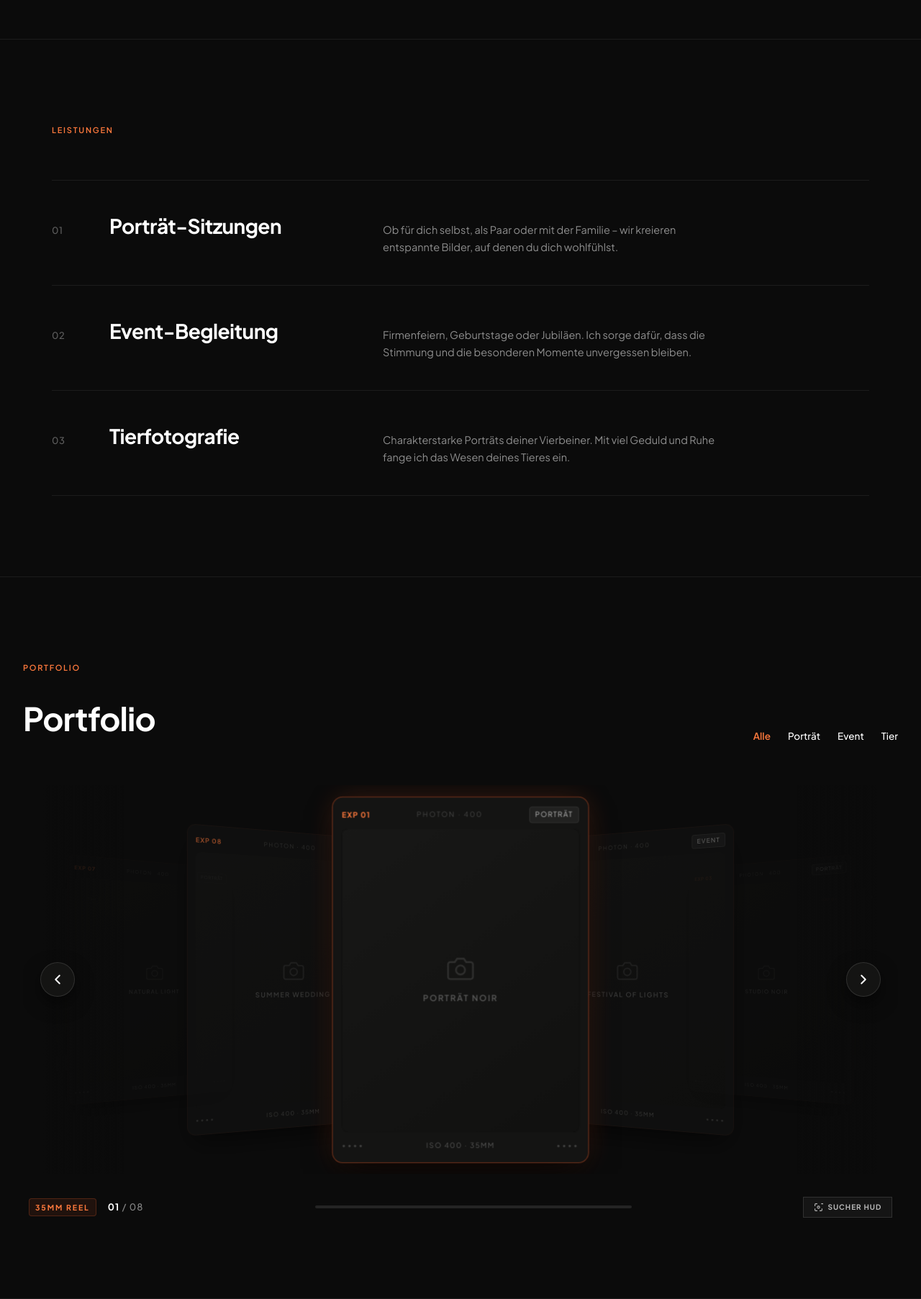
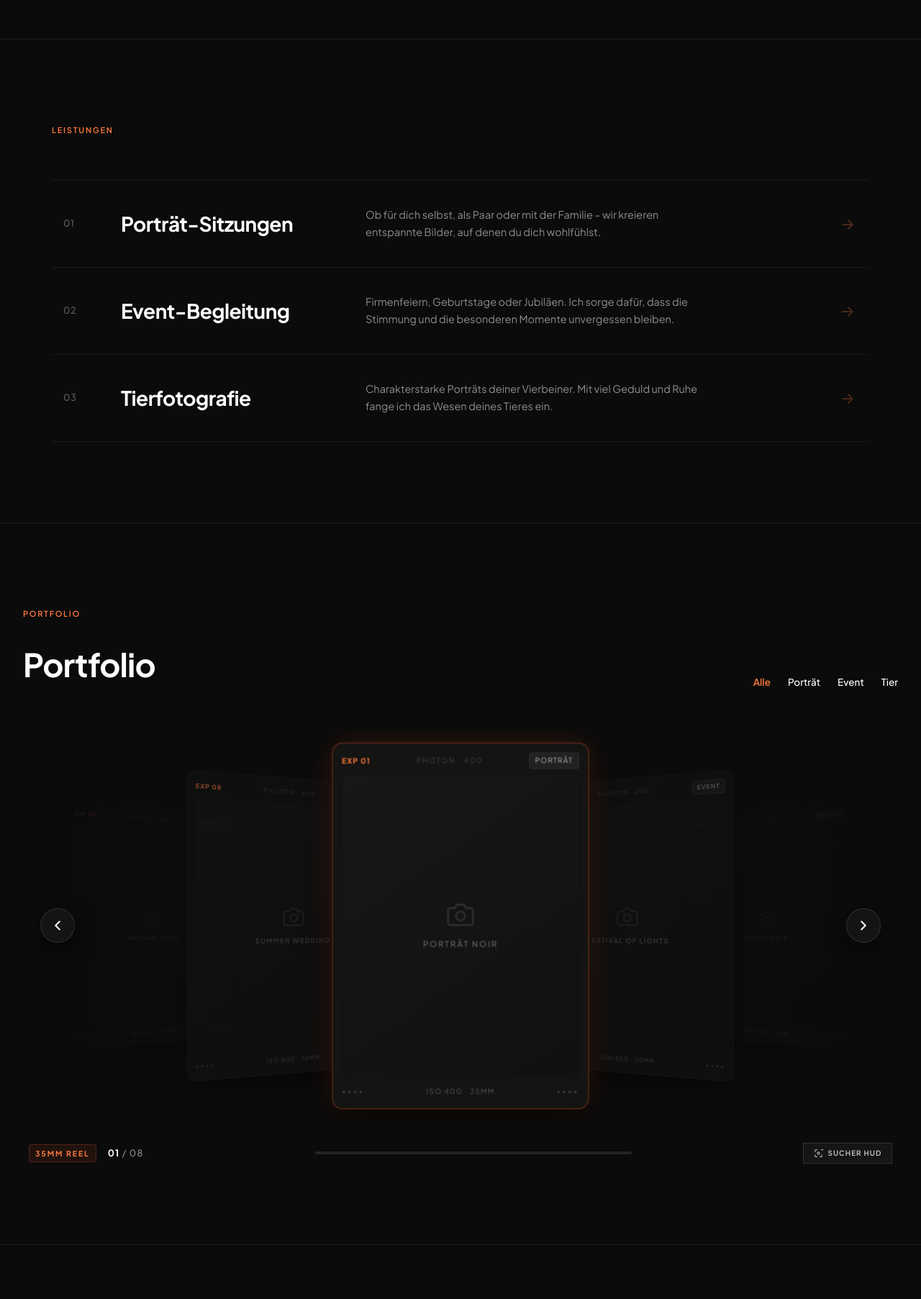
Before and after one commit to GalaxyGamer5/photon-capture, a PHP site: page / in a window 1280 px wide. Shown: the part 1247-3052 px from the top of the page at 72% size. Run offline with PHP 8.4, Linux system fonts and the light colour scheme; data that the repository does not hold is empty.

Commit message:
feat: make service rows under Leistungen clickable to auto-filter and smooth-scroll to gallery

```diff
--- a/css/style.css
+++ b/css/style.css
@@ -93,6 +93,15 @@ textarea {
     max-width: var(--max-width);
     margin: 0 auto;
     padding: 0 2rem;
+}
+
+/* Smooth anchor offsets for fixed header */
+#about,
+#services,
+#gallery,
+#pricing,
+#contact {
+    scroll-margin-top: calc(var(--header-height) + 1.25rem);
 }
 
 /* Editorial Kickers (Uppercase Section Labels) */
@@ -392,15 +401,25 @@ body.viewfinder-active .site-header {
 
 .service-row {
     display: grid;
-    grid-template-columns: 80px 380px 1fr;
-    align-items: baseline;
-    padding: 2.5rem 0;
+    grid-template-columns: 80px 340px 1fr auto;
+    align-items: center;
+    padding: 2.25rem 1rem;
     border-top: 1px solid var(--border-hairline);
-    transition: background-color var(--transition-fast);
+    cursor: pointer;
+    border-radius: var(--radius-sm);
+    transition: background-color var(--transition-fast), border-color var(--transition-fast), padding var(--transition-fast);
+    outline: none;
 }
 
 .service-row:hover {
-    background-color: rgba(255, 255, 255, 0.015);
+    background-color: rgba(255, 255, 255, 0.03);
+    border-color: rgba(224, 90, 43, 0.35);
+}
+
+.service-row:focus-visible {
+    background-color: rgba(255, 255, 255, 0.04);
+    outline: 2px solid var(--accent-orange);
+    outline-offset: -2px;
 }
 
 .service-num {
@@ -408,6 +427,11 @@ body.viewfinder-active .site-header {
     font-weight: 500;
     color: var(--text-muted);
     letter-spacing: 0.05em;
+    transition: color var(--transition-fast);
+}
+
+.service-row:hover .service-num {
+    color: var(--accent-orange);
 }
 
 .service-name {
@@ -416,6 +440,11 @@ body.viewfinder-active .site-header {
     font-weight: 700;
     color: #ffffff;
     letter-spacing: -0.02em;
+    transition: color var(--transition-fast);
+}
+
+.service-row:hover .service-name {
+    color: var(--accent-orange);
 }
 
 .service-desc {
@@ -423,6 +452,47 @@ body.viewfinder-active .site-header {
     color: var(--text-secondary);
     line-height: 1.65;
     max-width: 480px;
+}
+
+.service-action-hint {
+    display: inline-flex;
+    align-items: center;
+    gap: 0.5rem;
+    justify-content: flex-end;
+    opacity: 0.3;
+    transform: translateX(-4px);
+    transition: all var(--transition-fast);
+    white-space: nowrap;
+    margin-left: 1rem;
+}
+
+.service-action-hint .hint-text {
+    font-size: 11.5px;
+    font-weight: 600;
+    letter-spacing: 0.08em;
+    text-transform: uppercase;
+    color: var(--accent-orange);
+    display: none;
+}
+
+.service-action-hint .service-arrow {
+    font-size: 1.35rem;
+    line-height: 1;
+    color: var(--accent-orange);
+    transition: transform var(--transition-fast);
+}
+
+.service-row:hover .service-action-hint {
+    opacity: 1;
+    transform: translateX(0);
+}
+
+.service-row:hover .service-action-hint .hint-text {
+    display: inline;
+}
+
+.service-row:hover .service-action-hint .service-arrow {
+    transform: translateX(4px);
 }
 
 /* ==========================================================================
@@ -1878,8 +1948,8 @@ body.viewfinder-active .site-header {
     }
 
     .service-row {
-        grid-template-columns: 60px 1fr;
-        row-gap: 1rem;
+        grid-template-columns: 60px 1fr auto;
+        row-gap: 0.75rem;
     }
 
     .service-desc {
@@ -2245,9 +2315,17 @@ body.viewfinder-active .site-header {
     }
 
     .service-row {
-        grid-template-columns: 32px 1fr;
+        grid-template-columns: 32px 1fr auto;
         row-gap: 0.4rem;
-        padding: 1.25rem 0;
+        padding: 1.25rem 0.5rem;
+    }
+
+    .service-action-hint .hint-text {
+        display: none !important;
+    }
+
+    .service-action-hint {
+        opacity: 0.7;
     }
 
     .service-name {
--- a/index.html
+++ b/index.html
@@ -210,20 +210,32 @@
             <div class="container">
                 <span class="section-kicker" data-i18n="services.kicker">LEISTUNGEN</span>
                 <div class="services-list">
-                    <div class="service-row">
+                    <div class="service-row" data-category="portrait" role="button" tabindex="0" aria-label="Porträt-Fotos in der Galerie anzeigen" title="In der Galerie ansehen">
                         <span class="service-num">01</span>
                         <h3 class="service-name" data-i18n="services.portrait.title">Porträt-Sitzungen</h3>
                         <p class="service-desc" data-i18n="services.portrait.desc">Für dich, als Paar oder mit der Familie: entspannte Bilder, auf denen du dich wohlfühlst.</p>
+                        <span class="service-action-hint">
+                            <span class="hint-text" data-i18n="services.viewInGallery">In Galerie ansehen</span>
+                            <span class="service-arrow" aria-hidden="true">→</span>
+                        </span>
                     </div>
-                    <div class="service-row">
+                    <div class="service-row" data-category="event" role="button" tabindex="0" aria-label="Event-Fotos in der Galerie anzeigen" title="In der Galerie ansehen">
                         <span class="service-num">02</span>
                         <h3 class="service-name" data-i18n="services.event.title">Event-Begleitung</h3>
                         <p class="service-desc" data-i18n="services.event.desc">Firmenfeiern, Geburtstage, Jubiläen: Stimmung und besondere Momente bleiben unvergessen.</p>
+                        <span class="service-action-hint">
+                            <span class="hint-text" data-i18n="services.viewInGallery">In Galerie ansehen</span>
+                            <span class="service-arrow" aria-hidden="true">→</span>
+                        </span>
                     </div>
-                    <div class="service-row">
+                    <div class="service-row" data-category="pet" role="button" tabindex="0" aria-label="Tier-Fotos in der Galerie anzeigen" title="In der Galerie ansehen">
                         <span class="service-num">03</span>
                         <h3 class="service-name" data-i18n="services.pet.title">Tierfotografie</h3>
                         <p class="service-desc" data-i18n="services.pet.desc">Charakterstarke Porträts deiner Vierbeiner, mit Geduld und Ruhe aufgenommen.</p>
+                        <span class="service-action-hint">
+                            <span class="hint-text" data-i18n="services.viewInGallery">In Galerie ansehen</span>
+                            <span class="service-arrow" aria-hidden="true">→</span>
+                        </span>
                     </div>
                 </div>
             </div>
--- a/js/main.js
+++ b/js/main.js
@@ -1061,18 +1061,35 @@ document.addEventListener('DOMContentLoaded', async () => {
         });
     });
 
-    const serviceCards = document.querySelectorAll(".service-card");
-    serviceCards.forEach(card => {
-        card.addEventListener("click", () => {
-            const category = card.getAttribute("data-category");
+    // --- Service Row & Service Card Click Handlers -> Auto-filter & Scroll to Gallery ---
+    const serviceItems = document.querySelectorAll(".service-row, .service-card");
+    serviceItems.forEach(item => {
+        const handleServiceClick = () => {
+            const category = item.getAttribute("data-category");
+            if (!category) return;
+
+            // 1. Activate the corresponding gallery filter tab and re-render camera roll
             activateFilter(category);
 
+            // 2. Smoothly scroll to the gallery section with proper header offset
             const gallerySection = document.getElementById("gallery");
             if (gallerySection) {
-                gallerySection.scrollIntoView({ behavior: "smooth", block: "start" });
-            }
-        });
-        card.style.cursor = "pointer";
+                const headerHeight = parseInt(getComputedStyle(document.documentElement).getPropertyValue('--header-height')) || 76;
+                const elementTop = gallerySection.getBoundingClientRect().top + window.pageYOffset;
+                window.scrollTo({
+                    top: Math.max(0, elementTop - headerHeight - 20),
+                    behavior: "smooth"
+                });
+            }
+        };
+
+        item.addEventListener("click", handleServiceClick);
+        item.addEventListener("keydown", (e) => {
+            if (e.key === "Enter" || e.key === " ") {
+                e.preventDefault();
+                handleServiceClick();
+            }
+        });
     });
 
     // Compatibility alias
--- a/js/translations.js
+++ b/js/translations.js
@@ -53,6 +53,7 @@ const translations = {
         "services.event.desc": "Firmenfeiern, Geburtstage oder Jubiläen. Ich sorge dafür, dass die Stimmung und die besonderen Momente unvergessen bleiben.",
         "services.pet.title": "Tierfotografie",
         "services.pet.desc": "Charakterstarke Porträts deiner Vierbeiner. Mit viel Geduld und Ruhe fange ich das Wesen deines Tieres ein.",
+        "services.viewInGallery": "In Galerie ansehen",
 
         "pricing.title": "Pakete & Preise",
         "pricing.portrait.title": "Porträt-Session",
@@ -303,6 +304,7 @@ const translations = {
         "services.event.desc": "Company parties, birthdays, or anniversaries. I ensure that the atmosphere and special moments remain unforgettable.",
         "services.pet.title": "Pet Photography",
         "services.pet.desc": "Character-strong portraits of your four-legged friends. With lots of patience and calm, I capture the essence of your pet.",
+        "services.viewInGallery": "View in Gallery",
 
         "pricing.title": "Packages & Pricing",
         "pricing.portrait.title": "Portrait Session",
```
Also changed, not shown: style.css (+87 -9 lines).
